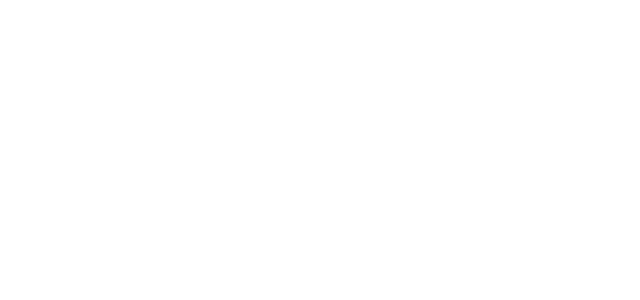
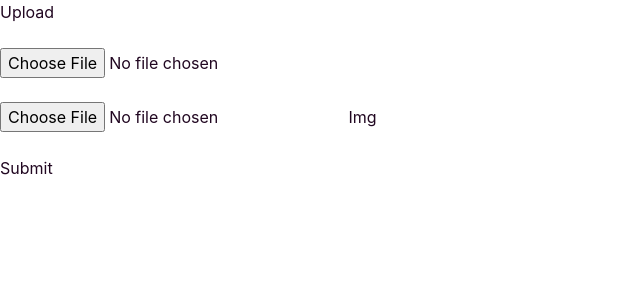
Before and after one commit to Tobbeycc1/soundmac, a React (Create React App) app: page /playground in a window 1280 px wide. Before the commit this address had no page. Shown: the top 300 px of the page, without its empty margins (0-640 px from the left). Built offline with nearby package versions, Linux system fonts and the light colour scheme.

Commit message:
created playgound file

```diff
--- a/src/App.js
+++ b/src/App.js
@@ -13,6 +13,7 @@ import DashboardHeader from './Componets/dashboardHeader';
 import Catalog from './Pages/Catalog';
 import MediaQuery from 'react-responsive'
 import TabletHeader from './Componets/tabletHeader';
+import Upload from './Upload';
 
 
 
@@ -28,44 +29,46 @@ function App() {
       <Routes>
         <Route path='/' element={
           <div>
-      <MediaQuery minWidth={1000}><Header/> <Home/>  </MediaQuery>
-      <MediaQuery maxWidth={999}><TabletHeader/> <Home/>  </MediaQuery>
+            <MediaQuery minWidth={1000}><Header /> <Home />  </MediaQuery>
+            <MediaQuery maxWidth={999}><TabletHeader /> <Home />  </MediaQuery>
 
           </div>} />
 
 
         <Route path='/musicDistribution' element={
           <div className={classes.musicDistributionLinkCon}>
-      <MediaQuery minWidth={1000}><Header/> <div className={classes.musicDistributionLinkSubCon}><MusicDistribution/></div> </MediaQuery>
-      <MediaQuery maxWidth={999}><TabletHeader/><div className={classes.musicDistributionLinkSubCon}><MusicDistribution/></div> </MediaQuery>
+            <MediaQuery minWidth={1000}><Header /> <div className={classes.musicDistributionLinkSubCon}><MusicDistribution /></div> </MediaQuery>
+            <MediaQuery maxWidth={999}><TabletHeader /><div className={classes.musicDistributionLinkSubCon}><MusicDistribution /></div> </MediaQuery>
 
           </div>} />
 
         <Route path='/promotion' element={
           <div>
-        <MediaQuery minWidth={1000}><Header/> <Promotion/> </MediaQuery>
-        <MediaQuery maxWidth={999}><TabletHeader/><Promotion/> </MediaQuery>
+            <MediaQuery minWidth={1000}><Header /> <Promotion /> </MediaQuery>
+            <MediaQuery maxWidth={999}><TabletHeader /><Promotion /> </MediaQuery>
           </div>} />
 
 
         <Route path='/pricing' element={
           <div>
-        <MediaQuery minWidth={1000}><Header/> <Pricing/> </MediaQuery>
-        <MediaQuery maxWidth={999}><TabletHeader/><Pricing/> </MediaQuery>
+            <MediaQuery minWidth={1000}><Header /> <Pricing /> </MediaQuery>
+            <MediaQuery maxWidth={999}><TabletHeader /><Pricing /> </MediaQuery>
 
           </div>} />
 
 
         <Route path='/contact' element={
           <div>
-        <MediaQuery minWidth={1000}><Header/> <Contact/>  </MediaQuery>
-        <MediaQuery maxWidth={999}><TabletHeader/><Contact/> </MediaQuery>
+            <MediaQuery minWidth={1000}><Header /> <Contact />  </MediaQuery>
+            <MediaQuery maxWidth={999}><TabletHeader /><Contact /> </MediaQuery>
 
           </div>} />
 
 
-      <Route path='/dashboard' element={<div> <DashboardHeader/> <Dashboard/></div>}/>
-      <Route path='/catalog' element={<div> <DashboardHeader/> <Catalog/> </div>}/>
+        <Route path='/dashboard' element={<div> <DashboardHeader /> <Dashboard /></div>} />
+        <Route path='/catalog' element={<div> <DashboardHeader /> <Catalog /> </div>} />
+
+        <Route path='playground' element={<Upload />} />
       </Routes>
     </div>
   );
--- /dev/null
+++ b/src/Upload.js
@@ -0,0 +1,75 @@
+import { useState, useEffect } from 'react'
+import axios from 'axios'
+
+const Upload = () => {
+    const [file, setFile] = useState(null)
+    const [img, setImg] = useState(null)
+
+    const onChange = (e) => {
+        setFile(e.target.files[0])
+    }
+
+    const addImg = (e) => {
+        setImg(e.target.files[0])
+    }
+
+    const onSubmit = (e) => {
+        e.preventDefault()
+        const formData = new FormData();
+        formData.append('image', img)
+        formData.append('audio', file)
+        formData.append('release_title', 'alright')
+        formData.append('artist_name', 'mike')
+        formData.append('language', 'en')
+        formData.append('type', 'single')
+        formData.append('explicit', true)
+
+        submit(formData)
+    }
+
+    const submit = async (value) => {
+        const config = {
+            headers: {
+                'Content-Type': 'multipart/form-data',
+                'x-auth-token': 'eyJhbGciOiJIUzI1NiIsInR5cCI6IkpXVCJ9.eyJ1c2VyIjp7ImlkIjoiNjMzNWIxYjFjOGI1MjljOTE0MjNlZDVlIn0sImlhdCI6MTY2NDQ4MTk2NywiZXhwIjoxNjY1MDg2NzY3fQ.DmPG1OiOrxcpQ0zEe4py6IR7USBDmddgIOl34X1nDQY'
+            }
+        }
+        try {
+            const res = await axios.post('http://localhost:5000/api/store/upload', value, config)
+            const data = res.data
+            console.log(data)
+        } catch (err) {
+            console.log(err.response.data)
+        }
+    }
+
+    const callme = (value) => {
+        let obj = {
+            name: 'sam',
+            male: 'human',
+            female: 'female'
+        }
+        obj[value] = 'Arnold'
+        console.log(obj[value])
+    }
+
+    useEffect(() => {
+        callme('male')
+    }, [])
+
+    return (
+        <div>
+            <h1>Upload</h1>
+            <br />
+            <input type="file" name="upload" id="" onChange={onChange} />
+            <br />
+            <br />
+            <input type="file" name="upload" id="" onChange={addImg} /> <span>Img</span>
+            <br />
+            <br />
+            <button onClick={onSubmit}>Submit</button>
+        </div>
+    )
+}
+
+export default Upload
```
Also changed, not shown: 1 other file (tests, documents, lock files or other folders). Lines whose indentation alone changed are shown as unchanged.
